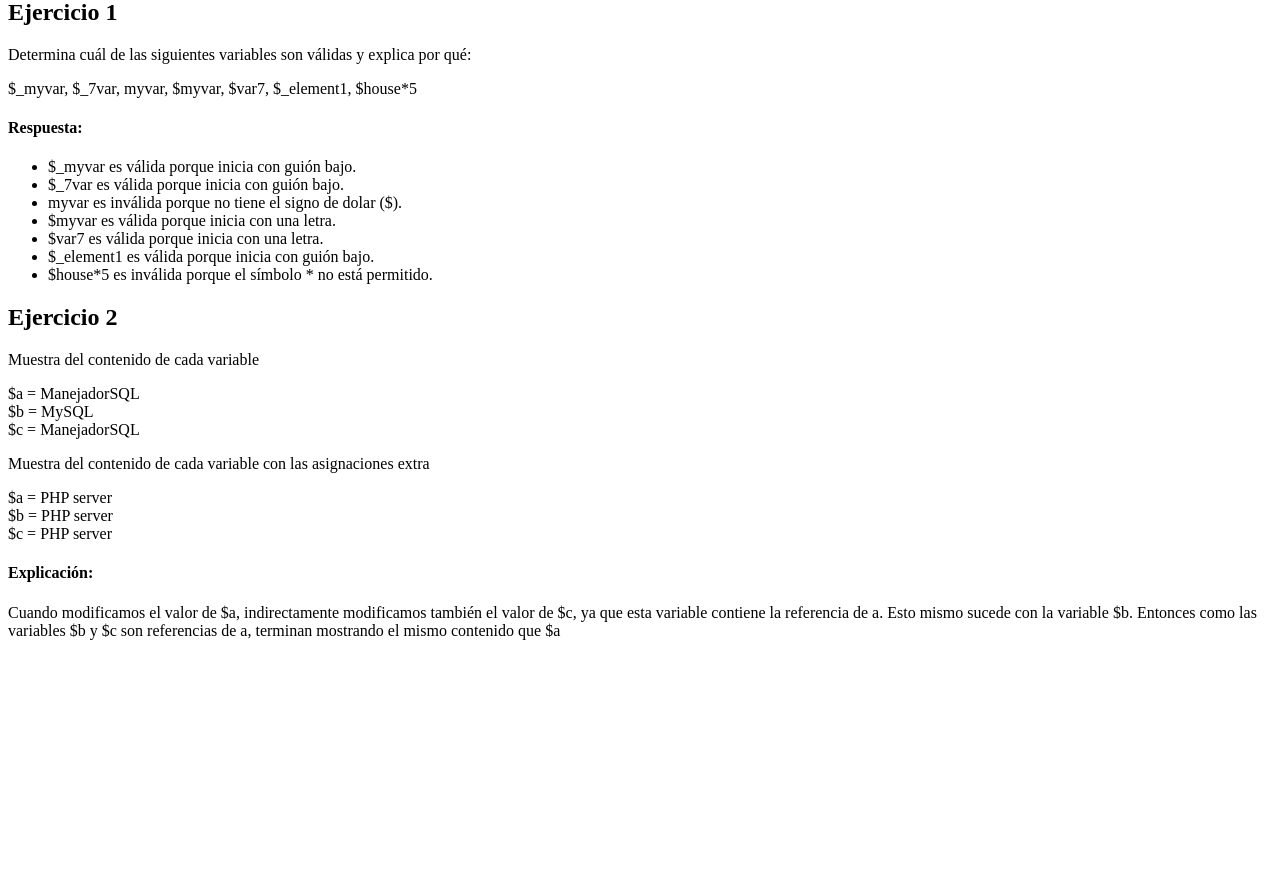
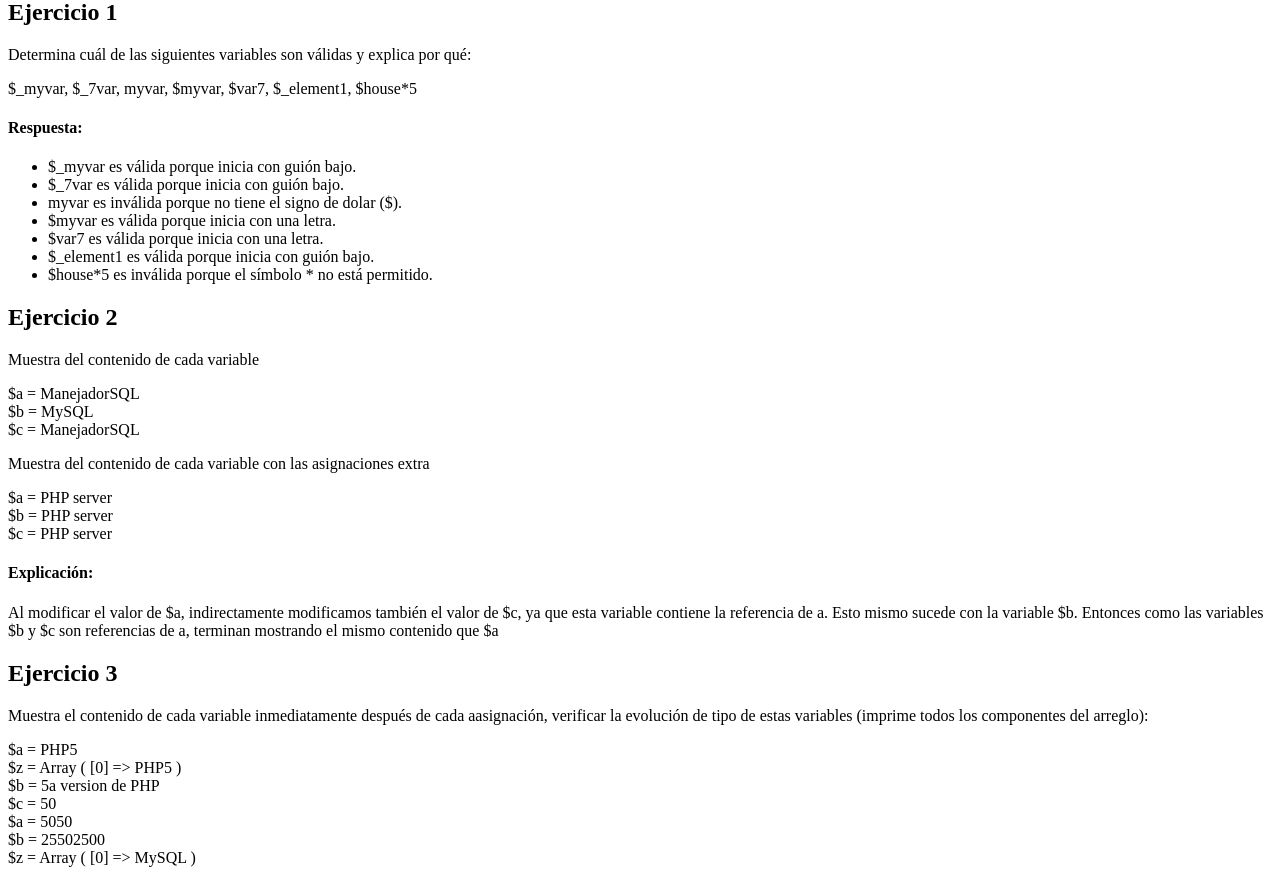
Before and after one commit to IsMaximoff/tecweb, a PHP site: page / in a window 1280 px wide. Shown: the part 21-896 px from the top of the page. Before the commit the page ends 661 px from the top, so only its background shows below. Run offline with PHP 8.4, Linux system fonts and the light colour scheme.

Commit message:
Añadi ejercicio 3 al index.php

```diff
--- a/practicas/p04/index.php
+++ b/practicas/p04/index.php
@@ -31,7 +31,7 @@
         echo '</ul>';
 
         /*--------------------------------------------------------------------------------*/
-        // EJERCICIO 2
+        // EJERCICIO 2 - comportamiento de variables que almacenan la referencia de otra variable"
         echo "<h2>Ejercicio 2</h2>";
         $a = "ManejadorSQL";
         $b = 'MySQL';
@@ -52,9 +52,40 @@
         echo "\$c = $c <br>";
 
         echo '<h4>Explicación:</h4>';
-        echo "<p>Cuando modificamos el valor de \$a, indirectamente modificamos también el valor de \$c, ya que esta variable contiene la referencia de a. Esto mismo sucede con la variable \$b. Entonces como las variables \$b y \$c son referencias de a, terminan mostrando el mismo contenido que \$a</p>";
+        echo "<p>Al modificar el valor de \$a, indirectamente modificamos también el valor de \$c, ya que esta variable contiene la referencia de a. Esto mismo sucede con la variable \$b. Entonces como las variables \$b y \$c son referencias de a, terminan mostrando el mismo contenido que \$a</p>";
+        /*--------------------------------------------------------------------------------*/
+        // EJERCICIO 3 -
+        echo "<h2>Ejercicio 3</h2>";
+        echo "<p>Muestra el contenido de cada variable inmediatamente después de cada aasignación, verificar la evolución de tipo de estas variables (imprime todos los componentes del arreglo):</p>";
 
+        $a = "PHP5";
+        echo "\$a = $a <br>";
 
+        $z[] = &$a;
+        echo "\$z = ";
+        print_r($z);
+        echo "<br>";
+
+        $b = "5a version de PHP";
+        echo "\$b = $b";
+        echo "<br>";
+
+        @$c = $b * 10;
+        echo "\$c = $c";
+        echo "<br>";
+
+        $a .= $b;
+        echo "\$a = $a";
+        echo "<br>";
+
+        @$b *= $c;
+        echo "\$b = $b";
+        echo "<br>";
+
+        $z[0] = "MySQL";
+        echo "\$z = ";
+        print_r($z);
+        echo "<br>";
     ?>
 </body>
 </html>
```
